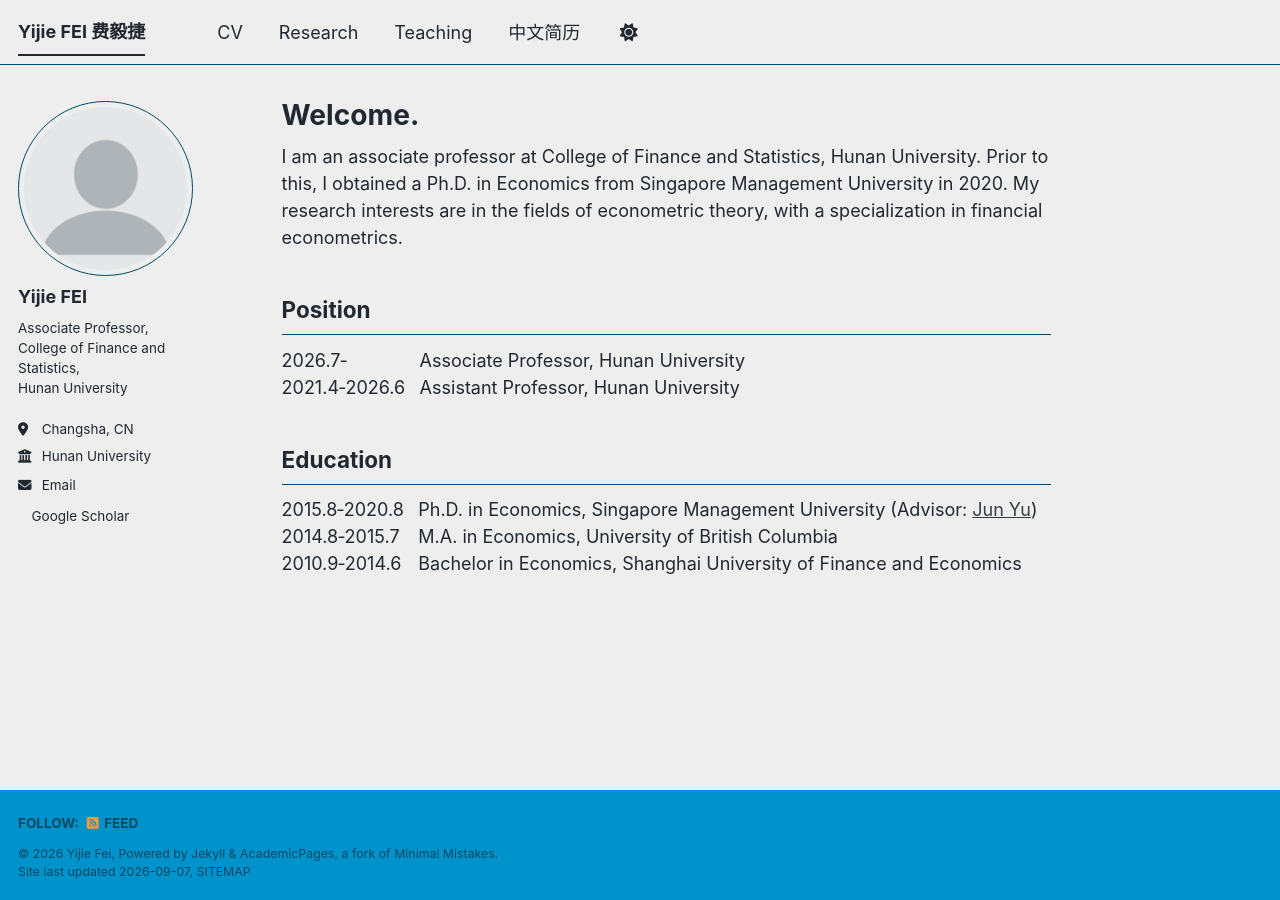
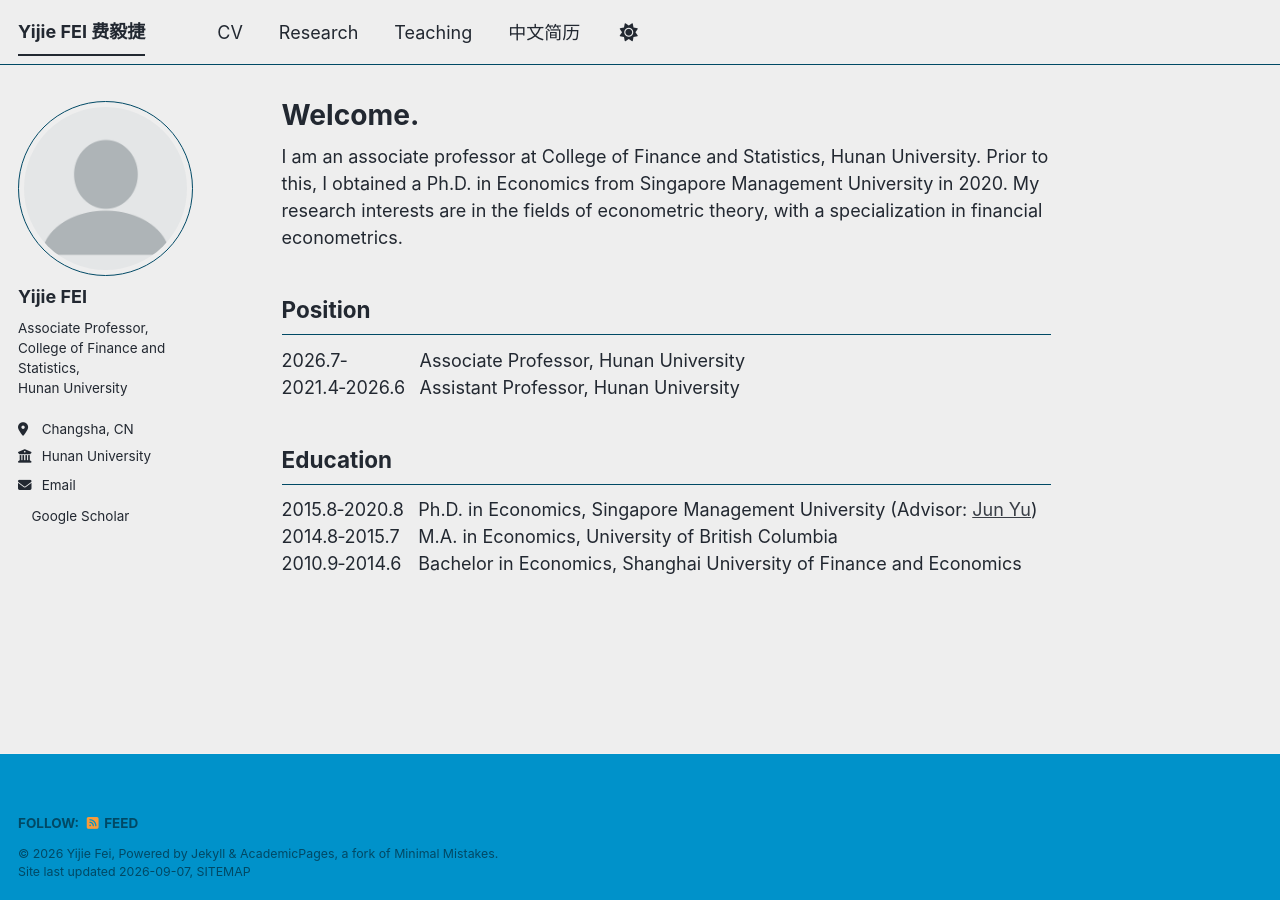
Before and after one commit to yijiefei/yijiefei.github.io, a Jekyll site: the page built from _pages/about.md, in a window 1280 px wide. Built offline with Jekyll 4.4.1, drawn with Linux system fonts in a browser that asks for light colours; a style sheet for code colours, icons or effects is not loaded.

Commit message:
Update custom.scss

```diff
--- a/_sass/custom.scss
+++ b/_sass/custom.scss
@@ -1,4 +1,14 @@
 /* 针对开启 wide + author_profile 的页面，提高选择器权重 */
+.wrapper {
+  display: block !important;
+  min-height: auto !important;
+}
+
+footer {
+  position: static !important;
+  margin-top: 3rem !important;
+}
+
 body.layout--single #main {
   max-width: 1600px !important;
   width:100% !important;
```
